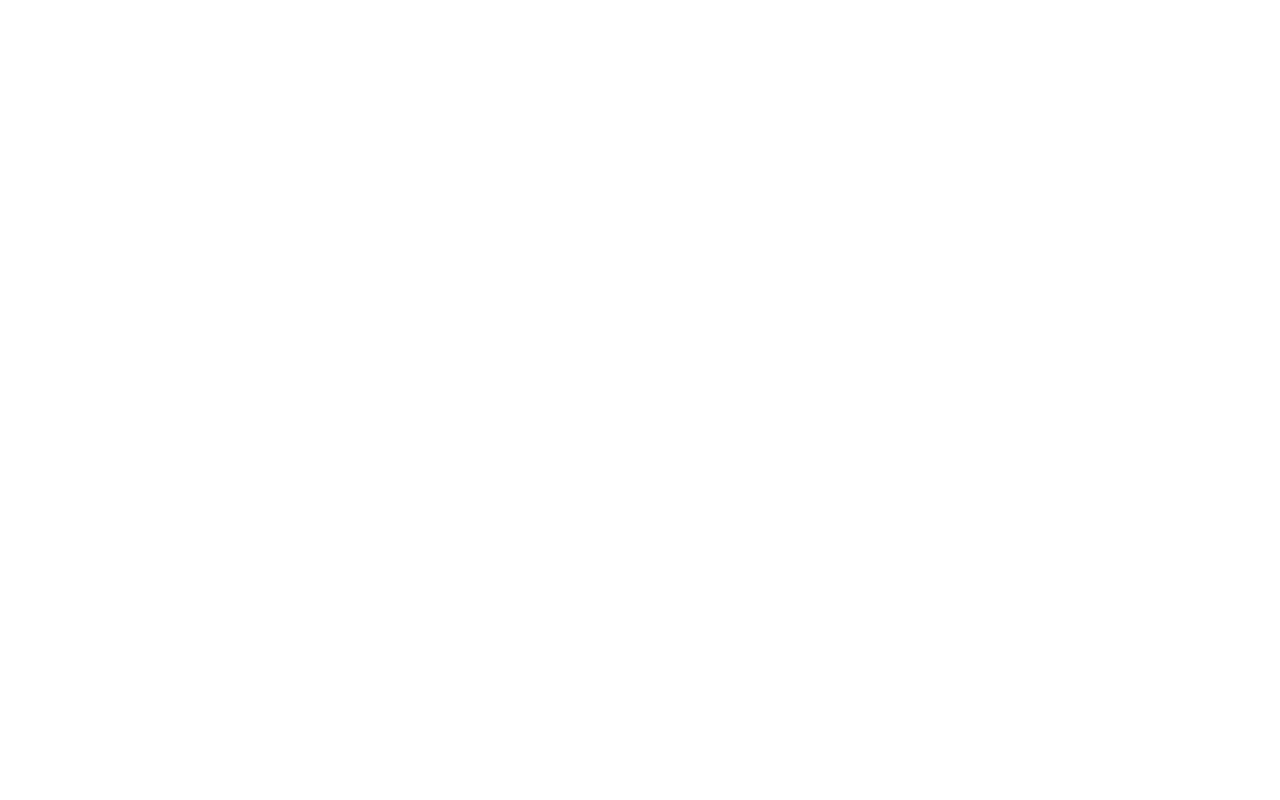
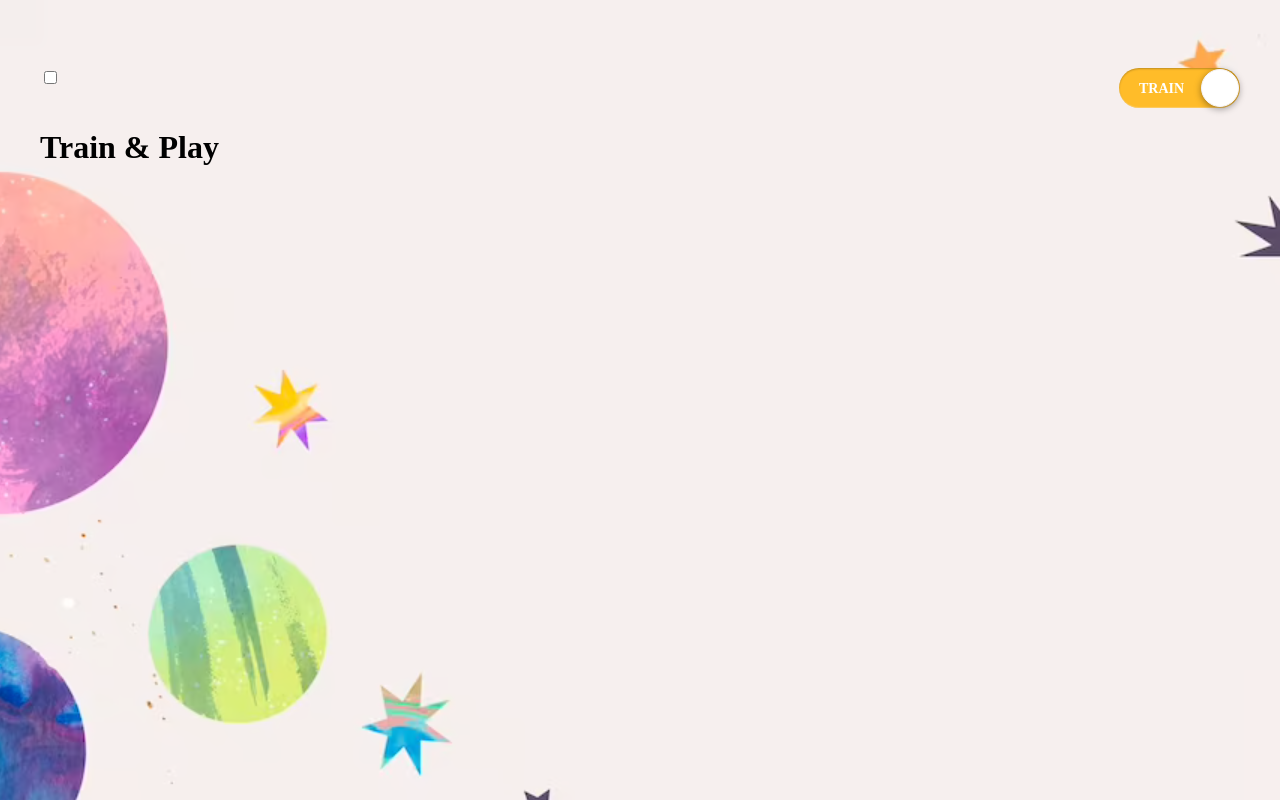
Before and after one commit to FoxyRaspberry/english-for-kids, a plain HTML site: page index.html in a window 1280 px wide. Drawn offline with Linux system fonts and the light colour scheme.

Commit message:
feat: create a switch for learning modes

```diff
--- a/index.html
+++ b/index.html
@@ -5,9 +5,41 @@
   <meta http-equiv="X-UA-Compatible" content="IE=edge">
   <meta name="viewport" content="width=device-width, initial-scale=1.0">
   <title>English for kids</title>
+  <link rel="preconnect" href="https://fonts.googleapis.com">
+  <link rel="preconnect" href="https://fonts.gstatic.com" crossorigin>
+  <link href="https://fonts.googleapis.com/css2?family=Itim&display=swap" rel="stylesheet">
   <link rel="stylesheet" href="style.css">
 </head>
 <body>
-
+  <section class="cover__section">
+    <div class="wrapper__section">
+      <div class="navigation__section">
+        <nav class="navigation-container">
+          <input id="burger-checkbox" class="navigation__burger-checkbox" type="checkbox">
+          <label class="navigation__burger-label" for="burger-checkbox">
+            <span class="navigation__burger-button"></span>
+          </label>
+        </nav>
+        <div class="switch__section">
+          <input id="toggle-checkbox" class="switch__toggle-checkbox" type="checkbox" >
+          <label class="switch__toggle-label" for="toggle-checkbox"></label>
+          <span class="switch__training-mode">Train</span>
+          <span class="switch__play-mode">Play</span>
+          <span class="switch__background"></span>
+        </div>
+      </div>
+    </div>
+  </section>
+  <header class="header__section">
+    <div class="wrapper__section">
+     <h1 class="header__logo-title">Train & Play</h1>
+   </div>
+  </header>
+  <section class="word-category-card__section">
+    <div class="wrapper__section">
+      <div class="word-category-card__container">
+      </div>
+    </div>
+  </section>
 </body>
 </html>
--- a/style.css
+++ b/style.css
@@ -0,0 +1,116 @@
+body {
+  background-image: url('bg.png');
+}
+
+.wrapper__section {
+  width: 1200px;
+  margin: auto;
+}
+
+@media screen and (max-width: 1279px) {
+  .wrapper__section {
+    width: 708px;
+    margin: auto;
+  }
+}
+
+@media screen and (max-width: 767px) {
+  .wrapper__section {
+    width: 300px;
+    margin: auto;
+  }
+}
+
+.cover__section {
+    padding-top: 60px;
+  }
+
+  @media screen and (max-width: 1279px) {
+    .cover__section {
+      padding-top: 30px;
+    }
+  }
+
+.navigation__section {
+    display: flex;
+    justify-content: space-between;
+  }
+
+.navigation-container {
+    width: 39px;
+    cursor: pointer;
+  }
+
+.switch__section {
+  position: relative;
+  width: 121px;
+  height: 40px;
+  border-radius: 25px;
+}
+
+.switch__toggle-checkbox {
+  visibility: hidden;
+}
+
+.switch__toggle-label{
+  display: block;
+  z-index: 1;
+  position: absolute;
+  width: 38px;
+  height: 38px;
+  top: 1px;
+  right: 1px;
+  background: white;
+  border-radius: 50%;
+  border: 1px solid #F6F5FA;
+  box-sizing: border-box;
+  box-shadow: 0px 2px 7px rgba(0, 0, 0, 0.38);
+  transition: all 0.2s ease;
+  cursor: pointer;
+}
+
+.switch__toggle-checkbox:checked + .switch__toggle-label {
+  right: 82px;
+}
+
+.switch__training-mode,
+.switch__play-mode {
+  font-family: Montserrat;
+  font-style: normal;
+  font-weight: bold;
+  font-size: 14px;
+  line-height: 17px;
+  color: white;
+  position: absolute;
+  z-index: 10;
+  text-transform: uppercase;
+  top: 12px;
+}
+
+.switch__play-mode {
+  right: 20px;
+  display: none;
+}
+
+.switch__toggle-checkbox:checked ~ .switch__training-mode {
+  display: none;
+}
+
+.switch__toggle-checkbox:checked ~ .switch__play-mode {
+  display: block;
+}
+
+.switch__background {
+  position: absolute;
+  top: 0;
+  right: 0;
+  width: 100%;
+  height: 100%;
+  background: #FFBC29;
+  box-shadow: inset 0px -1px 1px rgba(255, 255, 255, 0.28), inset 0px 1px 2px rgba(0, 0, 0, 0.25);
+  border-radius: 25px;
+}
+
+.switch__toggle-checkbox:checked ~ .switch__background {
+  background: #7033FF;
+}
```
Also changed, not shown: bg.png (added).
